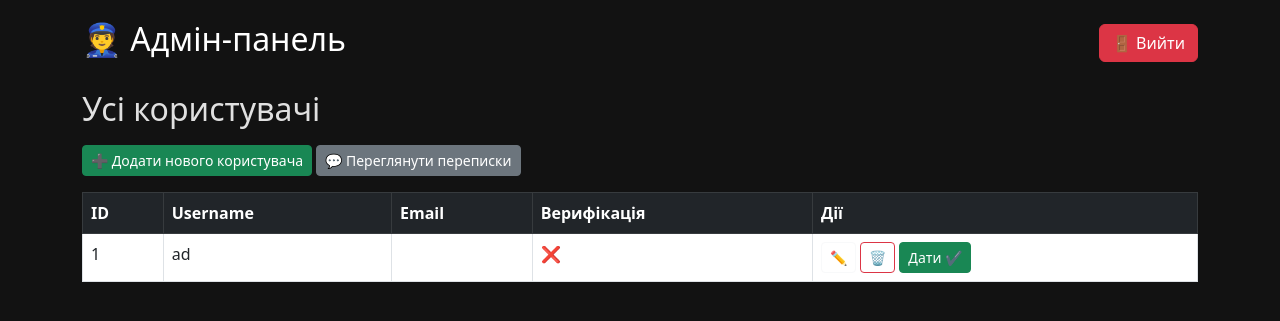
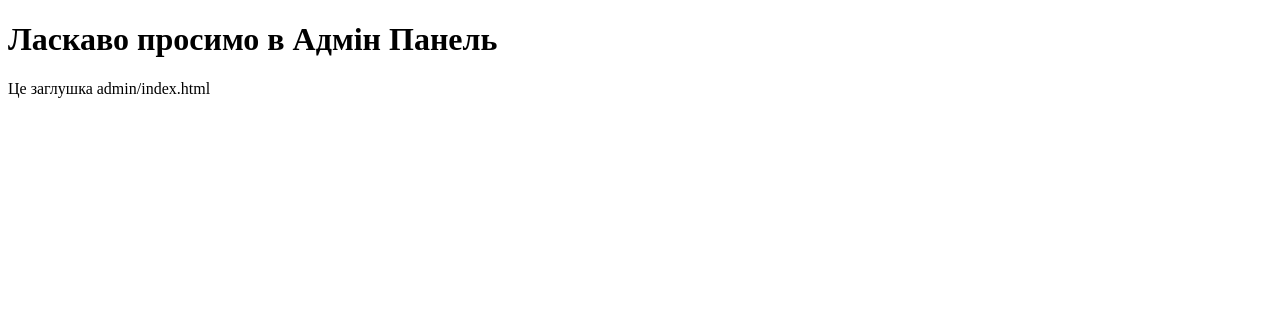
Before and after one commit to Mazko99/Koktelparty, a Flask app: page /admin/ in a window 1280 px wide. Shown: the top 321 px of the page. Run offline with Flask 3, Linux system fonts and the light colour scheme; a user stored in the database is signed in; data comes from the database, SQL or seed files in the repository.

Commit message:
Fix: added missing admin template and fixed structure

```diff
--- a/app.py
+++ b/app.py
@@ -93,6 +93,7 @@ def profiles():
         return redirect('/login')
     conn = get_db()
     cursor = conn.cursor()
+    # Показати всіх, хто має visible=1
     cursor.execute("SELECT username, name, avatar, is_verified FROM users WHERE visible = 1")
     users = cursor.fetchall()
     conn.close()
@@ -232,6 +233,5 @@ def chat_with(username):
 
     return render_template('private_chat.html', messages=messages, receiver=username)
 
-# 👉 РОБОЧИЙ ЗАПУСК ДЛЯ RENDER
 if __name__ == '__main__':
-    app.run(host="0.0.0.0", port=10000)
+    app.run(debug=True)
--- a/templates/Admin/index.html
+++ b/templates/Admin/index.html
@@ -1,49 +1,12 @@
-{% extends 'admin/layout.html' %}
 
-{% block title %}Користувачі{% endblock %}
-
-{% block content %}
-<h2 class="mb-3">Усі користувачі</h2>
-
-<p>
-    <a href="{{ url_for('admin.add_user') }}" class="btn btn-success btn-sm">➕ Додати нового користувача</a>
-    <a href="{{ url_for('admin.messages') }}" class="btn btn-secondary btn-sm">💬 Переглянути переписки</a>
-</p>
-
-<table class="table table-hover table-bordered mt-3 text-white">
-  <thead class="table-dark">
-    <tr>
-      <th>ID</th>
-      <th>Username</th>
-      <th>Email</th>
-      <th>Верифікація</th>
-      <th>Дії</th>
-    </tr>
-  </thead>
-  <tbody>
-    {% for user in users %}
-      <tr>
-        <td>{{ user.id }}</td>
-        <td>{{ user.username }}</td>
-        <td>{{ user.email }}</td>
-        <td>
-          {% if user.is_verified %}
-            ✅
-          {% else %}
-            ❌
-          {% endif %}
-        </td>
-        <td>
-          <a href="{{ url_for('admin.edit_user', id=user.id) }}" class="btn btn-sm btn-outline-light">✏️</a>
-          <a href="{{ url_for('admin.delete_user', id=user.id) }}" class="btn btn-sm btn-outline-danger" onclick="return confirm('Видалити користувача?')">🗑️</a>
-          {% if user.is_verified %}
-            <a href="{{ url_for('admin.unverify_user', id=user.id) }}" class="btn btn-sm btn-warning">Зняти ✔</a>
-          {% else %}
-            <a href="{{ url_for('admin.verify_user', id=user.id) }}" class="btn btn-sm btn-success">Дати ✔</a>
-          {% endif %}
-        </td>
-      </tr>
-    {% endfor %}
-  </tbody>
-</table>
-{% endblock %}
+<!DOCTYPE html>
+<html lang="uk">
+<head>
+    <meta charset="UTF-8">
+    <title>Адмін Панель</title>
+</head>
+<body>
+    <h1>Ласкаво просимо в Адмін Панель</h1>
+    <p>Це заглушка admin/index.html</p>
+</body>
+</html>
```
